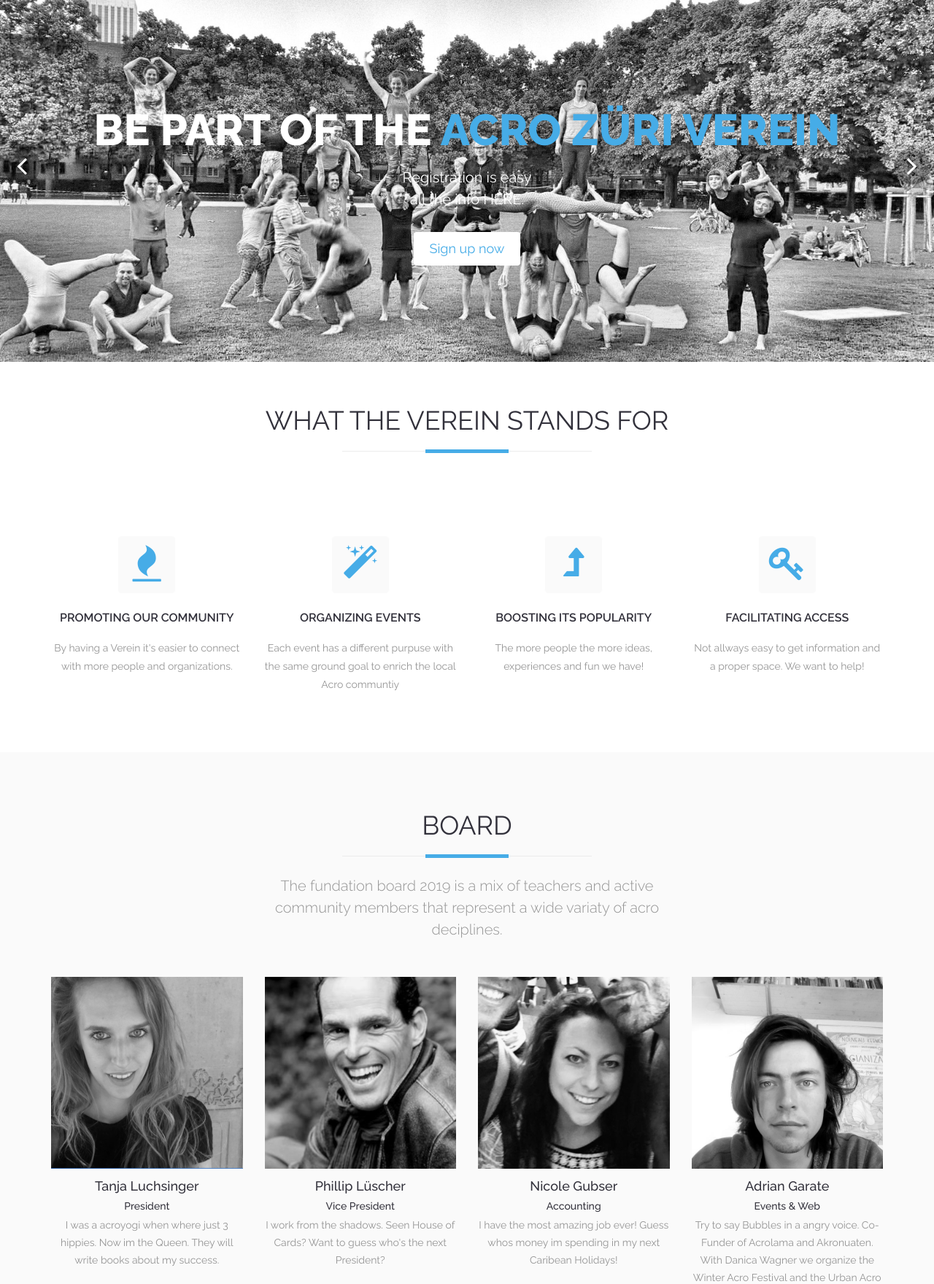
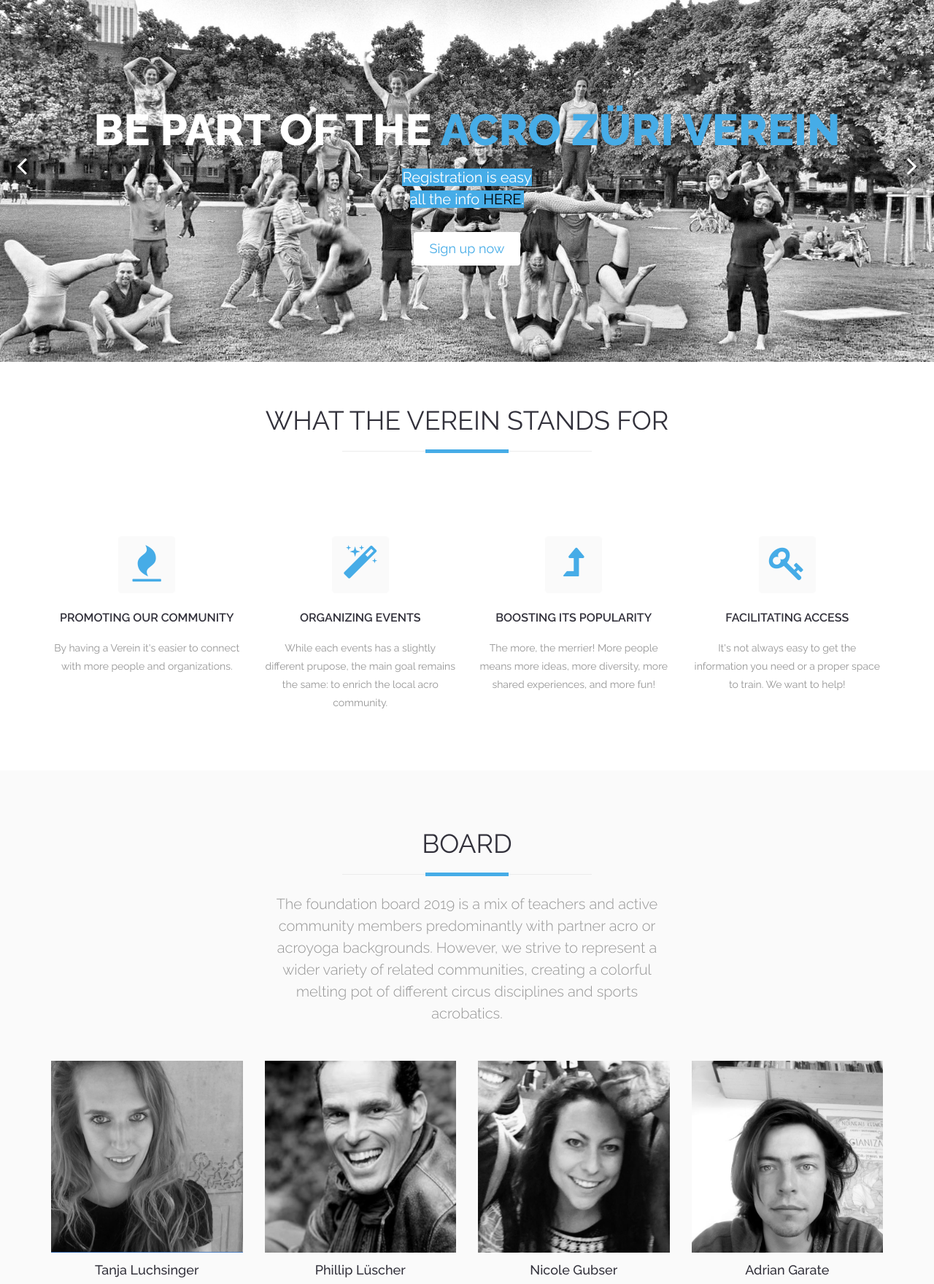
Before and after one commit to adux/acrozuri, a Django app: page / in a window 1280 px wide. Shown: the part 142-1902 px from the top of the page at 73% size. Run offline with Django 3.2, Linux system fonts and the light colour scheme; some libraries are stand-ins or nearby versions.

Commit message:
Lolis Corrections

```diff
--- a/acrozuri/home/forms.py
+++ b/acrozuri/home/forms.py
@@ -28,12 +28,11 @@
 
 
 class NewsForm(forms.ModelForm):
-    action = forms.CharField(max_length=60, widget=forms.HiddenInput())
 
     class Meta:
         model = News
         fields = ['name',
                   'email',
                   'subject',
-                  'message'
+                  'message',
                   ]
--- a/acrozuri/home/views.py
+++ b/acrozuri/home/views.py
@@ -10,12 +10,8 @@
 
 class HomeView(MultiFormsView):
     template_name = "pages/index.html"
-    forms_classes = {'news': NewsForm}
+    form_classes = {'news': NewsForm}
     success_urls = {'news': reverse_lazy('home')}
-
-    def get_context_data(self, **kwargs):
-        context = super().get_context_data(**kwargs)
-        return context
 
     def news_form_valid(self, form):
         instance = form.save(commit=False)
--- a/acrozuri/templates/pages/board.html
+++ b/acrozuri/templates/pages/board.html
@@ -8,7 +8,7 @@
                             <h2 class="lg-title text-center"><span>board</span></h2>
                         </div> <!--/.col-->
                         <div class="col-md-6 col-sm-12 col-xs-12 col-md-offset-3">
-                            <p class="lg-text text-center">The fundation board 2019 is a mix of teachers and active community members that represent a wide variaty of acro deciplines.</p>
+                            <p class="lg-text text-center">The foundation board 2019 is a mix of teachers and active community members predominantly with partner acro or acroyoga backgrounds. However, we strive to represent a wider variety of related communities, creating a colorful melting pot of different circus disciplines and sports acrobatics.</p>
                         </div> <!--/.col-->
                     </div>
                 </div>
@@ -28,7 +28,7 @@
                                 <div class="team-content">
                                     <h4>Tanja Luchsinger</h4>
                                     <span class="designation">President</span>
-                                    <p>I was a acroyogi when where just 3 hippies. Now im the Queen. They will write books about my success.</p>
+                                    <p>I was a acroyogi when we where only 3 hippies. So nice to see how it all has grown. Looking forward to share and work with all of you!</p>
                                 </div> <!--/.team-content-->
                             </div> <!--/.team-wrap-->
                         </div> <!--/.team item 1-->
@@ -76,7 +76,7 @@
                                 <div class="team-content">
                                     <h4>Adrian Garate</h4>
                                     <span class="designation">Events & Web</span>
-                                    <p>Try to say Bubbles in a angry voice. Co-Funder of Acrolama and Akronuaten. With Danica Wagner we organize the Winter Acro Festival and the Urban Acro Zuri Fest. Acrobats are poor, will develop web pages for food!</p>
+                                    <p>Try to say Bubbles in a angry voice. Co-Funder of Acrolama and Akronuaten. With Danica Wagner we organize the Winter Acro Festival and the Urban Acro Zuri Fest. Acrobats are poor, im poor, will develop web pages for food!</p>
                                 </div> <!--/.team-content-->
                             </div> <!--/.team-wrap-->
                         </div> <!--/.team item 1-->
@@ -124,7 +124,7 @@
                                 <div class="team-content">
                                     <h4>Lorena Schneider</h4>
                                     <span class="designation">Media</span>
-                                    <p>Loli for the commoners. Sent LUCKY to 999 and participate to win a back ensurance.</p>
+                                    <p>Loli for the commoners. Send LUCKY to 999 and participate to win a neck ensurance.</p>
                                 </div> <!--/.team-content-->
                             </div> <!--/.team-wrap-->
                         </div> <!--/.team item 4-->
--- a/acrozuri/templates/pages/contact.html
+++ b/acrozuri/templates/pages/contact.html
@@ -9,8 +9,8 @@
               <p>Send an Email. All fields with an * are required.</p>
               <div class="row">
                 <form method="post">{% csrf_token %}
-                    {{ form.news|crispy }}
-                    <button type="submit" class="btn btn-primary">Sign Up</button>
+                    {{ forms.news|crispy }}
+                    <button type="submit" class="btn btn-primary">Send</button>
                 </form>
               </div>
             </div>
@@ -18,11 +18,11 @@
           </div>
           <div class="col-md-5">
             <h3 class="sm-title"><span>Contact Info</span></h3>
-            <p>We really like to keep in touch! Get all your ideas, comments and so on. We responde everything, just keep in mind that it might take time to responde. For urgent questons try asking in the community Telegram group or Facebook Group.</p>
+            <p>We really like to keep in touch with the community: Hear all your ideas, take your suggestions, work with you. For urgent questions, try asking in the community telegram or facebook group.</p>
             <ul class="fa-ul">
                 <li><i class="fa-li fa fa-envelope"></i><a href="mailto=info@acrozuri.ch">info@acrozuri.ch</a></li>
                 <li><i class="fa-li fa fa-paper-plane"></i> <a href="t.me/acroyogazurich">t.me/acrozuri</a></li>
-                <li><i class="fa-li fa fa-facebook"></i><a  href="https://www.facebook.com/groups/374334435978564/" target="_blank"> Facebok Group</a>
+                <li><i class="fa-li fa fa-facebook"></i><a  href="https://www.facebook.com/groups/374334435978564/" target="_blank">Facebok</a>
             </ul>
           </div>
         </div> <!--/.row-->
--- a/acrozuri/templates/pages/feature.html
+++ b/acrozuri/templates/pages/feature.html
@@ -27,21 +27,21 @@
                         <div class="feature-wrap">
                             <div class="icon-wrap"><i class="fa fa-magic"></i></div>
                             <h3>Organizing events</h3>
-                            <p>Each event has a different purpuse with the same ground goal to enrich the local Acro communtiy</p>
+                            <p>While each events has a slightly different prupose, the main goal remains the same: to enrich the local acro community.</p>
                         </div>
                     </div> <!--/.col-->
                     <div class="col-md-3 col-sm-3 col-xs-12">
                         <div class="feature-wrap">
                             <div class="icon-wrap"><i class="fa fa-level-up"></i></div>
                             <h3>Boosting its popularity</h3>
-                            <p>The more people the more ideas, experiences and fun we have!</p>
+                            <p>The more, the merrier! More people means more ideas, more diversity, more shared experiences, and more fun!</p>
                         </div>
                     </div> <!--/.col-->
                     <div class="col-md-3 col-sm-3 col-xs-12">
                         <div class="feature-wrap">
                             <div class="icon-wrap"><i class="fa fa-key"></i></div>
                             <h3>facilitating access</h3>
-                            <p>Not allways easy to get information and a proper space. We want to help!</p>
+                            <p>It's not always easy to get the information you need or a proper space to train. We want to help!</p>
                         </div>
                     </div> <!--/.col-->
                 </div> <!--/.row-->
--- a/acrozuri/templates/pages/index.html
+++ b/acrozuri/templates/pages/index.html
@@ -8,7 +8,7 @@
                     <img src="{% static "images/slideshow/slider1.jpg" %}" alt="Slider 1">
                     <div class="slide-caption">
                         <h2 class="slide1anim1">Be part of the <span>Acro Züri Verein</span></h2>
-                        <h3 class="slide1anim2">Registration is easy <br />all the info HERE.</h3>
+                        <h3 class="slide1anim2"><span style="background: #46ace7">Registration is easy <br />all the info <a href="{% url 'home' %}#member" style="color: #000">HERE</a>.</span></h3>
                         <a href="{% url 'member' %}" class="btn btn-slideshow slide1anim3">Sign up now</a>
                     </div>
                 </div>
@@ -16,7 +16,7 @@
                     <img src="{% static "images/slideshow/slider2.jpg" %}" alt="Slider 2">
                     <div class="slide-caption">
                         <h2 class="slide2anim1">Have any cool ideas? <span>Get in touch!</span></h2>
-                        <h3 class="slide2anim2">We hope to get all your are ideas<br/> and support them to our max extend.</h3>
+                        <h3 class="slide2anim2">We are excited to hear about your ideas<br/> and look forward to working with you!</h3>
                         <a href="mailto:info@acrozuri.ch" class="btn btn-slideshow slide1anim3">Write Us</a>
                     </div>
                 </div>
--- a/acrozuri/templates/pages/member.html
+++ b/acrozuri/templates/pages/member.html
@@ -5,13 +5,13 @@
                 <div class="row">
                     <div class="col-md-8 col-sm-8 col-xs-12">
                         <h2 class="lg-title-2">what we're working on now</h2>
-                        <p>As the first board of the verein its important to set a solid fundation. We're developing security standards, getting  access to halls,working on all the paper work required and talking with all of you to find a common vision for this community. But not everything is long term, there are many problems that need to be addressed in the short term, in particular we're working on:</p>
+                        <p>As the first board of the Verein its important to set a solid foundation. We're developing safety standards, getting  access to halls, working on all the paper work required and talking with all of you to find a common vision for this community. But not everything is long term, there are many problems that need to be addressed in the short term, in particular we're working on:</p>
                         <div class="row">
                             <div class="col-md-6">
                                 <div class="icon-list">
                                     <ul class="fa-ul">
                                         <li><i class="fa-li fa fa-gears"></i> We need a logo!</li>
-                                        <li><i class="fa-li fa fa-gears"></i> Finding traning spaces</li>
+                                        <li><i class="fa-li fa fa-gears"></i> Finding training spaces</li>
                                         <li><i class="fa-li fa fa-gears"></i> Organizing an flash mob</li>
                                     </ul>
                                 </div>
@@ -19,14 +19,14 @@
                                 <div class="col-md-6">
                                 <div class="icon-list">
                                     <ul class="fa-ul">
-                                        <li><i class="fa-li fa fa-gears"></i> Ensurance for the traning spaces</li>
-                                        <li><i class="fa-li fa fa-gears"></i> Setting a solid Financial ground</li>
+                                        <li><i class="fa-li fa fa-gears"></i> Insurance for the participants in the training spaces</li>
+                                        <li><i class="fa-li fa fa-gears"></i> Organizing some nice events</li>
                                         <li><i class="fa-li fa fa-gears"></i> Connecting with other associations</li>
                                     </ul>
                                 </div>
                             </div> <!--/.col-->
                         </div> <!--/.row-->
-                         <p>If you feel you want to help in any of this tasks, have any cool ideas to share, or have any suggestions just get in touch by clicking<a href="mailto=info@acrozuri.ch"> HERE</a> and write us.</p>
+                         <p>If you feel like helping with any of there tasks, or if you have cool ideas you might like to share with us, get in touch by clicking<a href="mailto=info@acrozuri.ch"> HERE</a></p>
                          <p><strong>By becoming a member of the Acro Züri Verein</strong> you will help grow the Acrobatics and AcroYoga community in Zurich. Together, we will be able to provide training spaces, invite teachers, organize events and keep prices as low as possible to make Acrobatics and AcroYoga accessible to everyone. We don’t like to think of you becoming a member as being of transactional nature. Rather, <strong>we’d like everyone to feel like a team working together to create a future with the Verein</strong>. As mentioned before, this includes creating training possibilities, subsidizing workshops and providing a platform for people to learn and share.</p>
                          <p><strong>With the 100 CHF fee per year</strong> we pay the rent for our training space, we invite teachers to hold workshops, and we support acro-related events and projects.</p>
                     </div> <!--/.col-->
--- a/config/urls.py
+++ b/config/urls.py
@@ -4,10 +4,10 @@
 from django.contrib import admin
 from django.views.generic import TemplateView
 from django.views import defaults as default_views
-from acrozuri.home.views import EventView, MemberView
+from acrozuri.home.views import EventView, MemberView, HomeView
 
 urlpatterns = [
-    path("", TemplateView.as_view(template_name="pages/index.html"), name="home"),
+    path("", HomeView.as_view(), name="home"),
     path("about/", TemplateView.as_view(template_name="pages/about.html"), name="about"),
     path("events/", EventView.as_view(), name="event"),
     path("member/", MemberView.as_view(), name="member"),
```
Also changed, not shown: acrozuri/templates/pages/event.html (+5 -5 lines), acrozuri/home/multiforms.py (line endings or trailing spaces).
